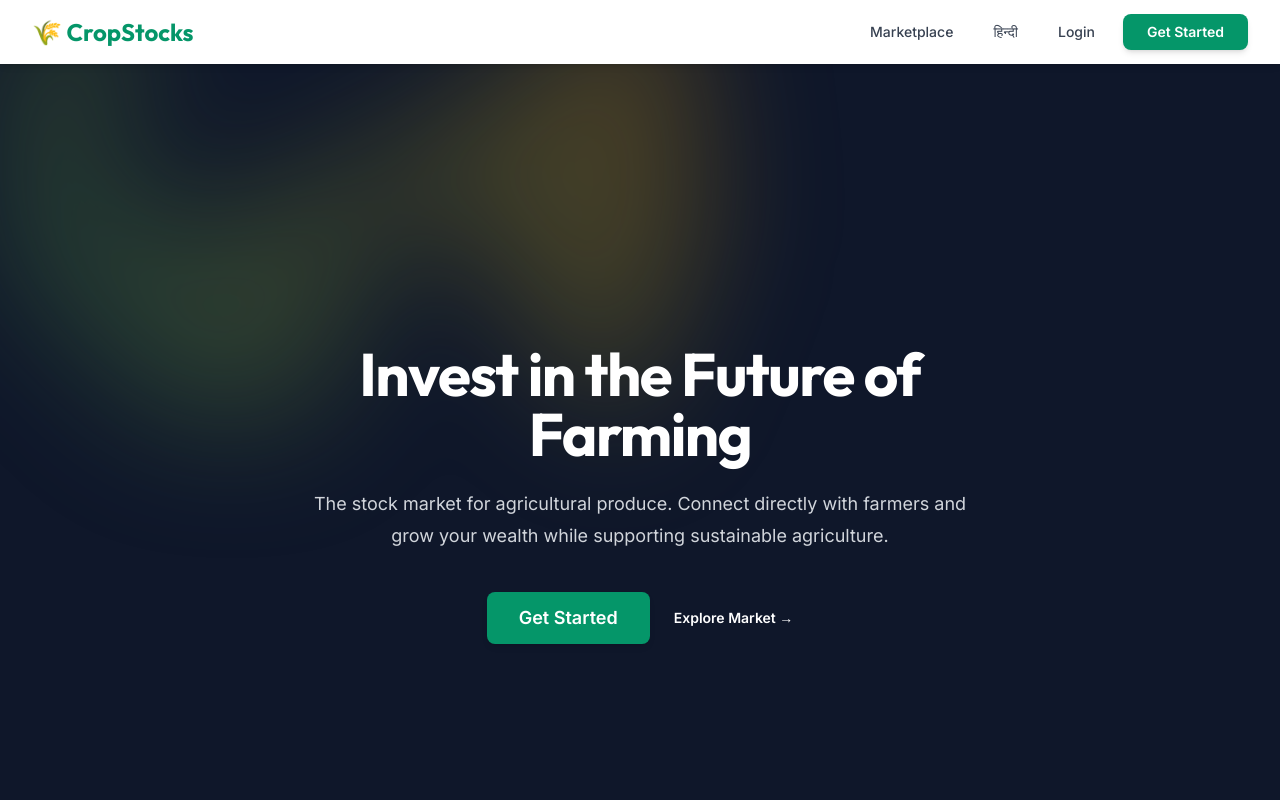
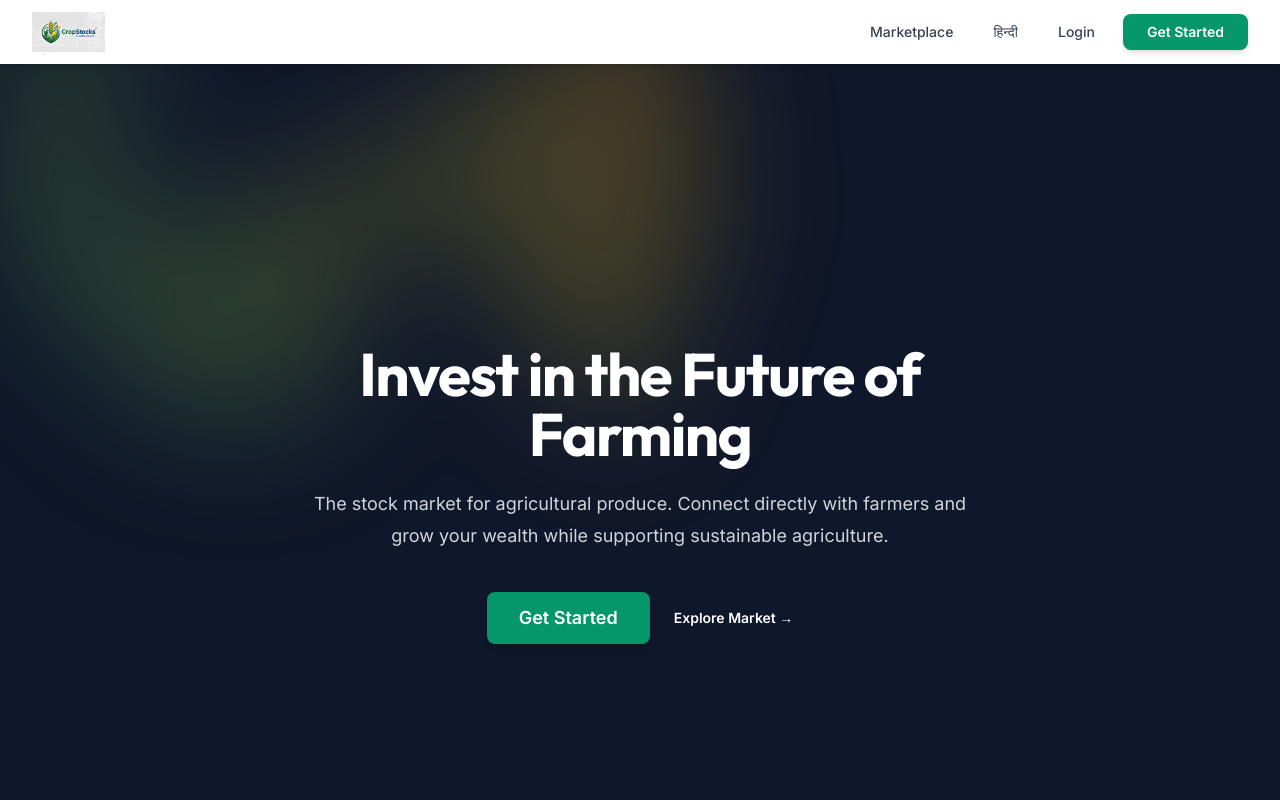
Before and after one commit to cropstocks/CropStocks, a React (Vite) app in the folder client/: page / in a window 1280 px wide. Shown: the top 800 px of the page. Built offline with nearby package versions, Linux system fonts and the light colour scheme; no server answers.

Commit message:
style: Replace text logo with image logo

```diff
--- a/client/src/components/Navbar.jsx
+++ b/client/src/components/Navbar.jsx
@@ -14,9 +14,7 @@ export default function Navbar() {
         <div className="flex justify-between h-16 items-center">
           <div className="flex items-center">
             <Link to="/" className="flex-shrink-0 flex items-center">
-              <span className="text-2xl font-heading font-bold text-brand-green">
-                🌾 CropStocks
-              </span>
+              <img src="/logo.png" alt="CropStocks Logo" className="h-10 w-auto object-contain mix-blend-multiply" />
             </Link>
           </div>
           <div className="hidden md:flex items-center space-x-4">
```
Also changed, not shown: client/public/logo.png (added).
